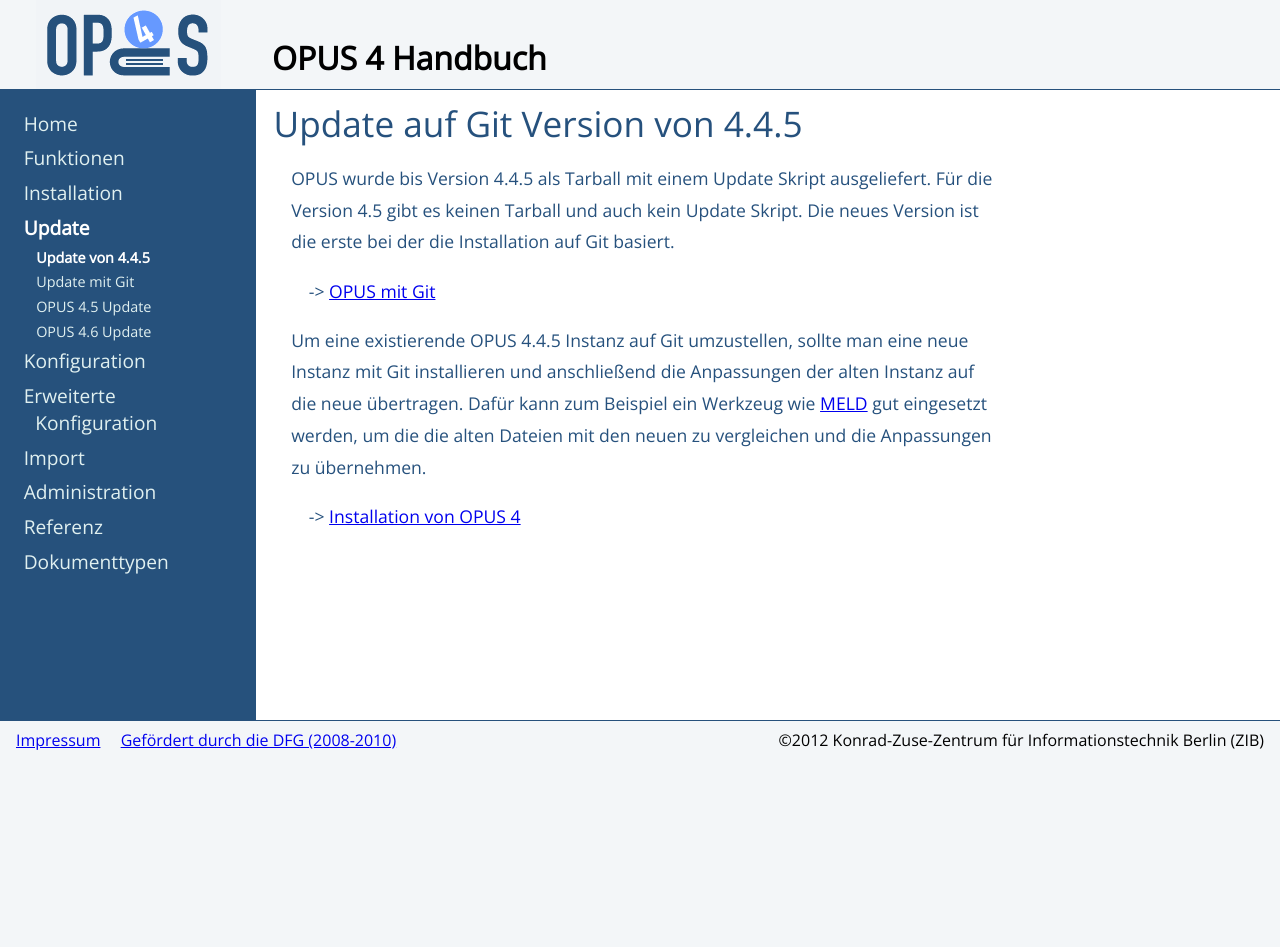
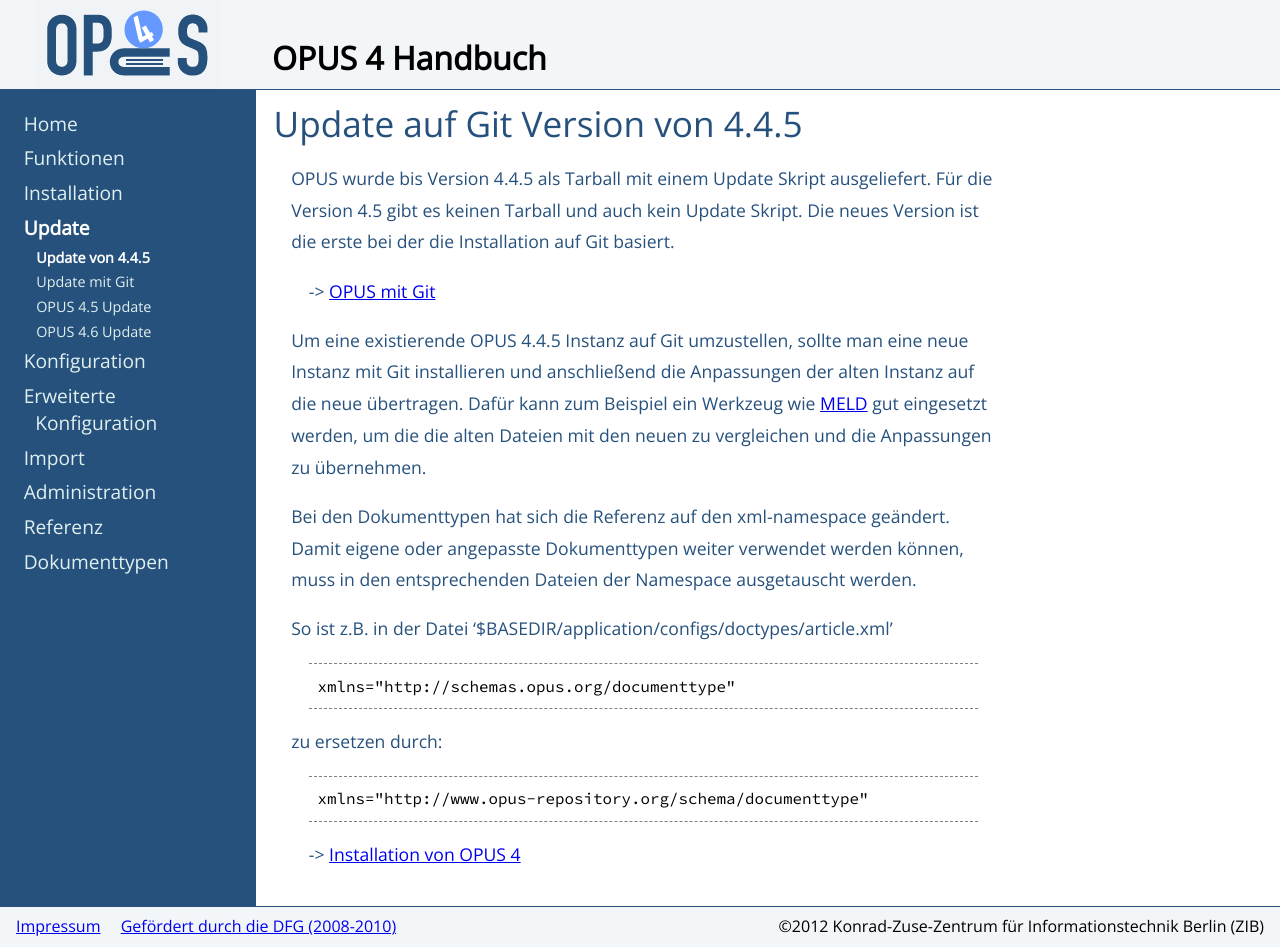
Before and after one commit to OPUS4/userdoc, a Jekyll site: the page built from update/from445.md, in a window 1280 px wide. Built offline with Jekyll 4.4.1, drawn with Linux system fonts in a browser that asks for light colours; before the commit the page ends 900 px from its top, so only the background shows below that.

Commit message:
added curl as requirement. added hint for changed namespace at doctypes

```diff
--- a/update/from445.md
+++ b/update/from445.md
@@ -15,6 +15,21 @@ anschließend die Anpassungen der alten Instanz auf die neue übertragen. Dafür
 [MELD][MELD] gut eingesetzt werden, um die die alten Dateien mit den neuen zu vergleichen und die Anpassungen zu
 übernehmen.
 
+Bei den Dokumenttypen hat sich die Referenz auf den xml-namespace geändert. Damit eigene oder angepasste Dokumenttypen
+weiter verwendet werden können, muss in den entsprechenden Dateien der Namespace ausgetauscht werden.
+
+So ist z.B. in der Datei '$BASEDIR/application/configs/doctypes/article.xml'
+{% highlight xml %}
+xmlns="http://schemas.opus.org/documenttype"
+{% endhighlight %}
+
+zu ersetzen durch:
+
+{% highlight xml %}
+xmlns="http://www.opus-repository.org/schema/documenttype"
+{% endhighlight %}
+
+
 * [Installation von OPUS 4][INSTALL]
 {: class="navlist" }
 
```
Also changed, not shown: installation/index.md (+1 -1 lines), installation/requirements.md (+10 -0 lines).
